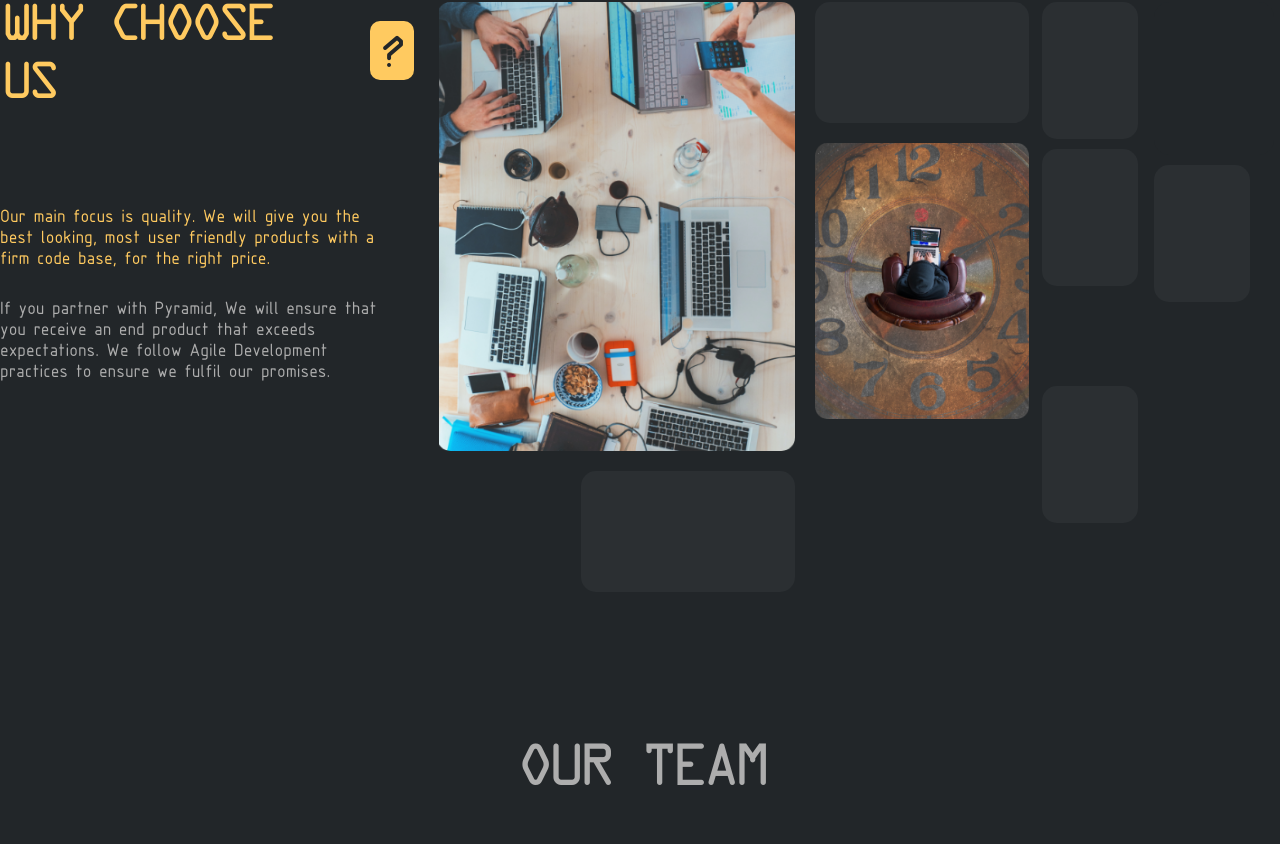
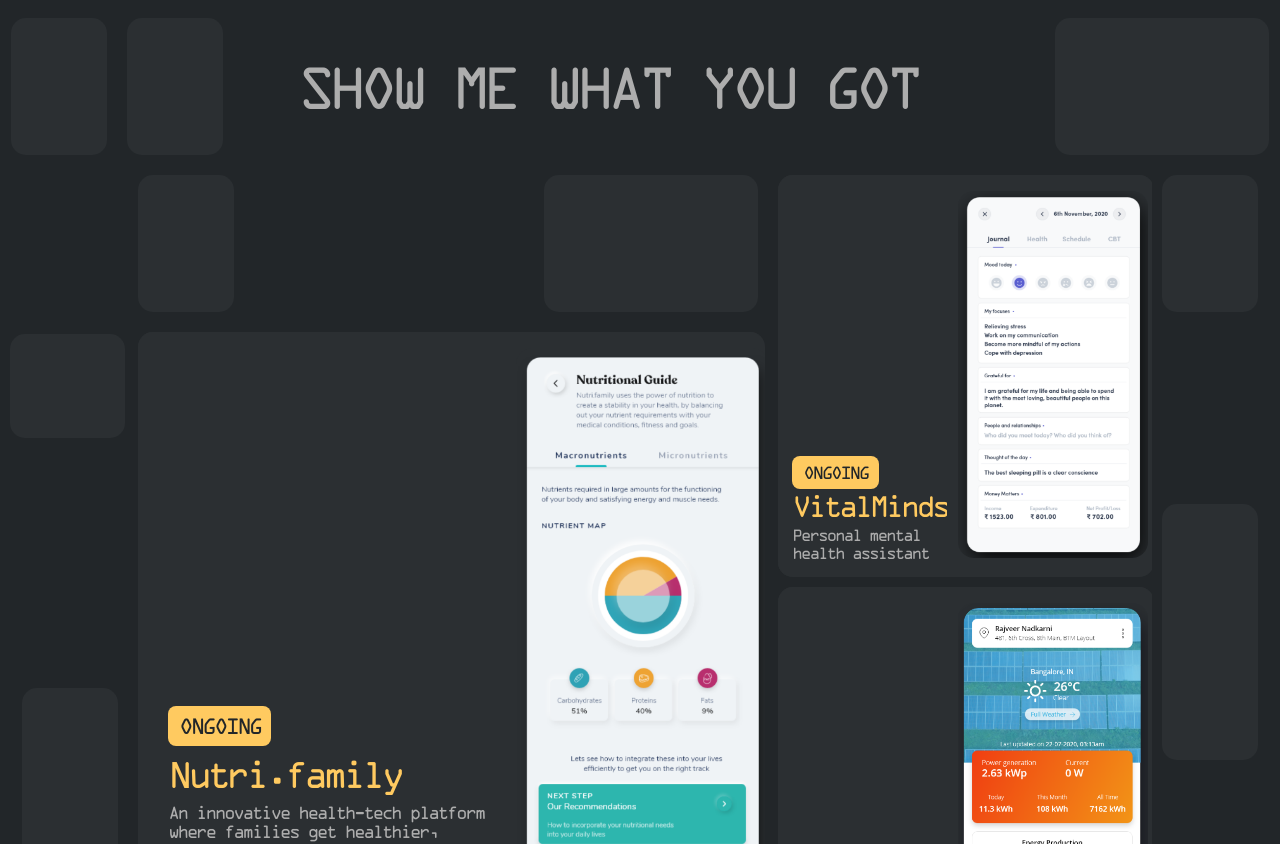
Before and after one commit to PyramidDevelopers/react-trainee, a React (Create React App) app: page / in a window 1280 px wide. Shown: the part 1476-2320 px from the top of the page. Built offline with nearby package versions, Linux system fonts and the light colour scheme.

Commit message:
Added show me changed some problems with responsive part

```diff
--- a/src/App.css
+++ b/src/App.css
@@ -13,8 +13,10 @@
 img{
     margin: .625rem;
 }
+
+
 /* @media only screen and (min-width: 1700px) and (max-width: 1950px){
     :root {
-        font-size: 14px;
+        zoom:100%;
     }
 } */
--- a/src/App.js
+++ b/src/App.js
@@ -5,12 +5,15 @@
 import Team from './components/Team/Team';
 import Reach from './components/Reach/Reach';
 import Footer from './components/Footer/Footer';
+import Examples from './components/Examples/Examples';
+
 
 function App() {
   return (
     <div className='app'>
       <About/>
       <What/>
+      <Examples/>
       <Why/>
       <Team/>
       <Reach/>
--- /dev/null
+++ b/src/components/Examples/Examples.css
@@ -0,0 +1,95 @@
+@import url(../../index.css);
+
+.examples{
+    margin-bottom: 8%;
+}
+.examples__heading{
+    display: flex;
+    align-items: center;
+    justify-content: center;
+}
+.examples__body{
+    display: flex;
+}
+.body__left .wide-black-box{
+    width: 90%;
+    height: 8%;
+    margin-top: 10.563rem;
+}
+.body__left .long-black-box{
+    float: right;
+    margin-top: 15rem;
+    height: 18rem;
+}
+.body__left .small-black-box{
+    float: right;
+}
+.body__centerboxes{
+    display: flex;
+}
+.heading__leftbox{
+    display: flex;
+}
+.heading__title{
+    font-family: titleFont;
+    font-size: 4rem;
+    color: var(--lightgrey);
+    letter-spacing: -0.12em;
+    padding-left: 5%;
+    padding-right: 10%;
+}
+.body__left{
+    width: 10%;
+}
+.body__centerleft{
+    width: 50%;
+}
+.body__centerleft .body__centerboxes{
+    position: relative;
+}
+.body__centerleft .wide-black-box{
+    position: absolute; /*or fixed*/
+    right: 0px;
+}
+.body__centerright{
+    width: 30%;
+}
+.body__right{
+    width: 10%;
+}
+.body__right .small-black-box{
+    margin-bottom: 12rem;
+}
+.body__right .long-black-box{
+    height: 16rem;
+    margin-bottom: 16.8rem;
+}
+.examples__footer .wide-black-box{
+    margin-left: 6rem;
+}
+
+@media screen and (min-width: 1900px) {
+    .body__left .wide-black-box{
+        height: 7%;
+        margin-top: 11.563rem;
+    }
+    .body__left .long-black-box{
+        margin-top: 35rem;
+        height: 22rem;
+        width: 9rem;
+    }
+    .body__left .small-black-box{
+        width: 9rem;
+        height: 12rem;
+    }
+    .body__right .small-black-box{
+        margin-bottom: 12rem;
+        width: 8rem;
+        height: 11rem;
+    }
+    .body__right .long-black-box{
+        height: 22rem;
+        width: 8rem;
+        margin-bottom: 33.5rem;
+    }
+}
--- /dev/null
+++ b/src/components/Examples/Examples.js
@@ -0,0 +1,104 @@
+import "./Examples.css";
+import Nutri from '../../assets/nutri-family.png';
+import Near from '../../assets/near-vibe.png';
+import Vital from '../../assets/vital-minds.png';
+import Emeran from '../../assets/enerman-app.png';
+import Take from '../../assets/take-your-trip.png';
+import Tiles from './Tiles';
+
+const Examples = () => {
+
+    const centerLeft = [
+        {
+            title: 'Nutri.family',
+            body: 'An innovative health-tech platform where families get healthier, together!',
+            image: Nutri,
+            onGoing: true
+        },
+        {
+            title: 'NearVibe',
+            body: 'A platform to share, react & discover how people are feeling in your area',
+            image: Near,
+            onGoing: true
+        }
+    ]
+
+    const centerRight = [
+        {
+            title: 'VitalMinds',
+            body: 'Personal mental health assistant',
+            image: Vital,
+            onGoing: true
+        },
+        {
+            title: 'Enerman App',
+            body: 'Solar Panel information dashboard',
+            image: Emeran,
+            onGoing: false
+        },
+        {
+            title: 'TakeYourTrip',
+            body: 'A travel booking app',
+            image: Take,
+            onGoing: false
+        }
+    ]
+
+
+
+    return (
+        <div className="examples">
+            <div className="examples__main">
+                <div className="examples__heading">
+                    <div className="heading__leftbox">
+                        <div className="small-black-box"></div>
+                        <div className="small-black-box"></div>
+                    </div>
+                    <div className="heading__title">
+                        {'SHOW ME WHAT YOU GOT'}
+                    </div>
+                    <div className="heading__rightbox">
+                        <div className="wide-black-box"></div>
+                    </div>
+                </div>
+                <div className="examples__body">
+                    <div className="body__left">
+                        <div className="wide-black-box"></div>
+                        <div className="long-black-box"></div>
+                        <div className="small-black-box"></div>
+                        <div className="small-black-box"></div>
+                    </div>
+                    <div className="body__centerleft">
+                        <div className="body__centerboxes">
+                            <div className="small-black-box"></div>
+                            <div className="wide-black-box"></div>
+                        </div>
+                        <div className="body__leftmain">
+                            {centerLeft.map((tile, index)=>(
+                                <Tiles key={index} title={tile.title} body={tile.body} image={tile.image} isOngiong={tile.onGoing} tileSize='tile-big'/>
+                            ))}
+                        </div>
+                    </div>
+                    <div className="body__centerright">
+                        <div className="body__rightmain">
+                            {centerRight.map((tile, index)=>(
+                                <Tiles key={index} title={tile.title} body={tile.body} image={tile.image} isOngiong={tile.onGoing} tileSize='tile-small'/>
+                            ))}
+                        </div>
+                    </div>
+                    <div className="body__right">
+                        <div className="small-black-box"></div>
+                        <div className="long-black-box"></div>
+                        <div className="wide-black-box"></div>
+                        <div className="wide-black-box"></div>
+                    </div>
+                </div>
+                <div className="examples__footer">
+                    <div className="wide-black-box"></div>
+                </div>
+            </div>
+        </div>
+    );
+}
+
+export default Examples;
--- /dev/null
+++ b/src/components/Examples/Tiles.css
@@ -0,0 +1,136 @@
+@import url(../../index.css);
+
+.tilescontainer{
+    display: flex;
+    margin: 0 auto;
+}
+.tilescontainer div{
+    font-family: titleFont;
+    color: var(--lightgrey);
+}
+.tile__body{
+    width: 65%;
+    position: relative;
+}
+.tiles__mainbody{
+    /* width: 65%; */
+    padding: 8% 8%;
+    position:absolute;
+    bottom:0;
+    left:0;
+}
+.ongoing{
+    font-family: titleFont;
+    color: var(--main-color);
+    letter-spacing: -0.12em;
+    padding: 0.457rem 0.675rem;
+    border-radius: 8px;
+    background-color: var(--body-color);
+}
+.tiles__img{
+    display: block;
+    margin-left: auto;
+    margin-right: auto;
+}
+
+.tile-big{
+    width: 98%;
+    background-color: var(--grey);
+    border-radius: 15px;
+    margin: .625rem;
+}
+.tile-big div{
+    background-color: var(--grey);
+    letter-spacing: -0.12em;
+}
+.tile-big img{
+    background-color: var(--grey);
+    box-sizing:content-box;
+    width: 15.75rem;
+    margin: 1rem;
+    margin-left: 0;
+    height: auto;
+    border-radius: 1rem;
+}
+.tile-big .ongoing{
+    font-size: 1.5rem;
+}
+.tile-big .tiles__title{
+    margin-top: 5%;
+    margin-bottom: 2.5%;
+    font-size: 2.5rem;
+    color: var(--body-color);
+}
+.tile-big .tiles__body{
+    font-size: 1.2rem;
+}
+
+.tile-small .tile__body{
+    width: 50%;
+}
+.tile-small{
+    width: 98%;
+    background-color: var(--grey);
+    border-radius: 15px;
+    margin: .625rem;
+}
+.tile-small div{
+    background-color: var(--grey);
+    letter-spacing: -0.12em;
+}
+.tile-small img{
+    background-color: var(--grey);
+    box-sizing:content-box;
+    width: 11.879rem;
+    margin: 1rem;
+    margin-left: 0;
+    height: auto;
+    border-radius: 1rem;
+}
+.tile-small .ongoing{
+    font-size: 1.2rem;
+}
+.tile-small .tiles__title{
+    margin-top: 5%;
+    margin-bottom: 2.5%;
+    font-size: 2rem;
+    color: var(--body-color);
+}
+.tile-small .tiles__body{
+    font-size: 1.1rem;
+}
+
+
+@media screen and (min-width: 1900px) {
+    .tile__body{
+        width: 55%;
+    }
+    .tile-big img{
+        width: 24.75rem;
+    }
+    .tile-big .ongoing{
+        font-size: 2rem;
+    }
+    .tile-big .tiles__title{
+        margin-bottom: 2.5%;
+    }
+    .tile-big .tiles__body{
+        font-size: 1.6rem;
+    }
+    .tile-small .tile__body{
+        width: 45%;
+    }
+    .tile-small img{
+        width: 18.109rem;
+    }
+    .tile-small .ongoing{
+        font-size: 1.5rem;
+    }
+    .tile-small .tiles__title{
+        font-size: 2.4rem;
+    }
+    .tile-small .tiles__body{
+        font-size: 1.3rem;
+    }
+
+}
--- /dev/null
+++ b/src/components/Examples/Tiles.js
@@ -0,0 +1,28 @@
+import './Tiles.css'
+
+const SIZES = [
+    'tile-small',
+    'tile-big'
+]
+
+const Tiles = ({title, body, image, isOngiong, tileSize}) => {
+
+    const finalTileSize = SIZES.includes(tileSize) ? tileSize : SIZES[0];
+
+    return (
+        <div className={`tilescontainer ${finalTileSize}`}>
+            <div className="tile__body">
+            <div className="tiles__mainbody">
+                {isOngiong && <span className="ongoing">ONGOING</span>}
+                <div className="tiles__title">{title}</div>
+                <div className="tiles__body">{body}</div>
+            </div>
+            </div>
+            <div className="tiles__img">
+                <img src={image} alt=""></img>
+            </div>
+        </div>
+    );
+}
+
+export default Tiles;
--- a/src/components/Footer/Footer.css
+++ b/src/components/Footer/Footer.css
@@ -104,4 +104,18 @@
     .footer__inside{
         margin-bottom: -5%;
     }
+    .logo__logo img{
+        width: 60%;
+        display: block;
+        margin-left: auto;
+        margin-right: auto;
+        margin-top: 15%;
+        margin-bottom: 5%;
+    }
+    .logo__click{
+        letter-spacing: -0.12rem;
+        font-size: 2rem;
+        padding: 8%;
+        margin-top: 80%;
+    }
 }
--- a/src/components/Reach/Form.js
+++ b/src/components/Reach/Form.js
@@ -3,7 +3,7 @@
 const Form = ({texts, textAreas}) => {
     return (
         <div className="form">
-            <form>
+            <form onSubmit={e=>e.preventDefault()}>
                 <div className="form__overall">
                     <div className="form__left">
                         <div className="form__text">
@@ -28,7 +28,7 @@
                     <div className="form__right">
                         <div className="small-black-box"></div>
                         <div className="form__button">
-                            <button onClick={e=>e.preventDefault()}><i className="fas fa-greater-than"></i>SUBMIT</button>
+                            <button><i className="fas fa-greater-than"></i>SUBMIT</button>
                         </div>
                     </div>
                 </div>
--- a/src/components/What/trial.css
+++ b/src/components/What/trial.css
@@ -27,7 +27,7 @@
     align-items: end;
 }
 .small-black-box{
-    margin: 5px;
+    /* margin: 5px; */
 }
 .what__leftimg{
     display: grid;
--- a/src/index.css
+++ b/src/index.css
@@ -24,7 +24,7 @@
 .small-black-invisible-box{
     /* width: 6rem;
     height: 8rem; */
-    width: 7.5rem;
+    width: 6rem;
     height: 9.563rem;
     background-color: var(--main-color);
     border-radius: 15px;
@@ -33,7 +33,7 @@
 .wide-black-box{
     /* width: 9.563rem; */
     width: 13.375rem;
-    height: 7.563rem;
+    height: 8.563rem;
     /* height: 6rem; */
     /* width: calc(4.5vw + 4.5vh);
     height: calc(3vw + 3vh); */
@@ -55,7 +55,7 @@
         height: 9.563rem;
     }
     .small-black-box{
-        width: 7.5rem;
+        width: 9rem;
         height: 9.563rem;
     }
     .long-black-box{
```
